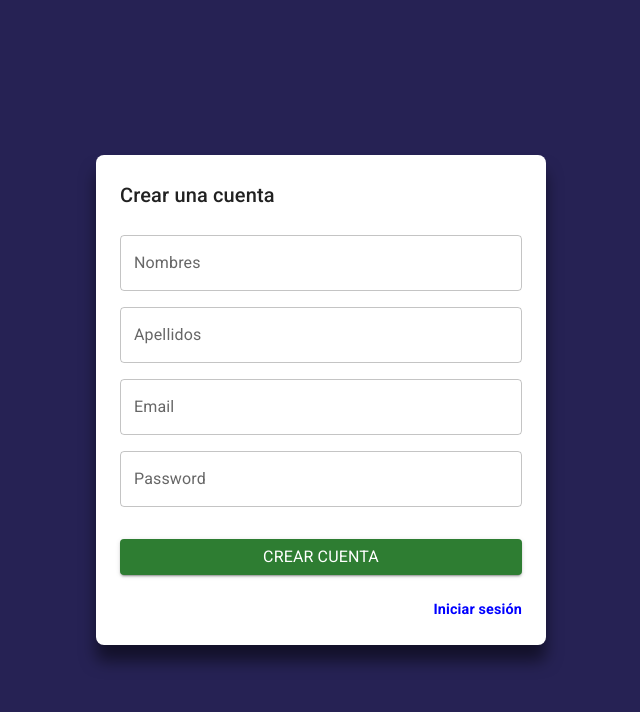
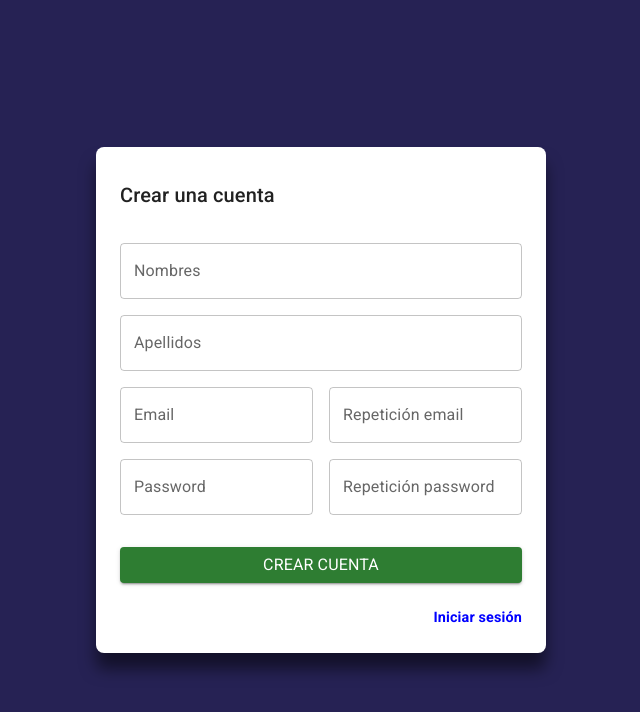
Before and after one commit to fabi4872/app-react, a React (Vite) app: page /auth/register in a window 1280 px wide. Shown: the top 712 px of the page, without its empty margins (319-959 px from the left). Built offline with nearby package versions, Linux system fonts and the light colour scheme.

Commit message:
Avances en proyecto con refactoring

```diff
--- a/src/auth/layout/AuthBasicTextFields.jsx
+++ /dev/null
@@ -1,15 +0,0 @@
-import { Box, TextField } from '@mui/material';
-
-export const AuthBasicTextFields = ({ type, component, autoComplete, id, name, value, label, variant, placeholder }) => {
-  return (
-    <Box
-      component={ component }
-      xs={ 12 } md={ 6 }
-      sx={{ mt: 2 }}
-      autoComplete={ autoComplete }
-    >
-
-      <TextField type={ type } id={ id } name={ name } value={ value } label={ label } variant={ variant } placeholder={ placeholder } fullWidth />
-    </Box>
-  )
-}
--- /dev/null
+++ b/src/auth/layout/AuthInput.jsx
@@ -0,0 +1,12 @@
+import { Grid, TextField } from '@mui/material';
+
+export const AuthInput = ({ type, id, name, value, label, variant, placeholder, autoComplete, xs, md }) => {
+  return (
+    <Grid
+      item
+      xs={ xs } md={ md }
+    >
+      <TextField type={ type } id={ id } name={ name } value={ value } label={ label } variant={ variant } placeholder={ placeholder } autoComplete={ autoComplete } fullWidth />
+    </Grid>
+  )
+}
--- /dev/null
+++ b/src/auth/layout/AuthInputContainer.jsx
@@ -0,0 +1,16 @@
+import { Grid } from '@mui/material';
+
+export const AuthInputContainer = ({ children }) => {
+  return (
+    <Grid
+      container
+      direction="row"
+      spacing={ 2 }
+      sx={{ mt: 2 }}
+    >
+
+      { children }
+
+    </Grid>
+  )
+}
--- a/src/auth/layout/index.js
+++ b/src/auth/layout/index.js
@@ -1,7 +1,8 @@
 export * from './AuthContainer';
 export * from './AuthFormContainer';
-export * from './AuthBasicTextFields';
+export * from './AuthInput';
 export * from './AuthButton';
 export * from './AuthButtonContainer';
 export * from './AuthLinkContainer';
 export * from './AuthLink';
+export * from './AuthInputContainer';
--- a/src/auth/pages/LoginPage.jsx
+++ b/src/auth/pages/LoginPage.jsx
@@ -1,15 +1,17 @@
 import { Google } from '@mui/icons-material';
 import { Typography } from '@mui/material';
-import { AuthBasicTextFields, AuthButton, AuthButtonContainer, AuthContainer, AuthFormContainer, AuthLink, AuthLinkContainer } from '../layout';
+import { AuthInput, AuthButton, AuthButtonContainer, AuthContainer, AuthFormContainer, AuthInputContainer, AuthLink, AuthLinkContainer } from '../layout';
 
 export const LoginPage = () => {
   return (
     <AuthContainer>
       <AuthFormContainer>
-        <Typography sx={{ mb: 3 }} variant="h6">Iniciar sesión</Typography>
+        <Typography sx={{ mt: 1 }} variant="h6">Iniciar sesión</Typography>
 
-        <AuthBasicTextFields type="email" component="form" autoComplete="off" id="email" name="email" value="" label="Email" variant="outlined" placeholder="Email" />
-        <AuthBasicTextFields type="password" component="form" autoComplete="off" id="password" name="password" value="" label="Password" variant="outlined" placeholder="Password" />
+        <AuthInputContainer>
+          <AuthInput type="email" id="email" name="email" value="" label="Email" variant="outlined" placeholder="Email" autoComplete="off" xs={ 12 } md={ 12 } />
+          <AuthInput type="password" id="password" name="password" value="" label="Password" variant="outlined" placeholder="Password" autoComplete="off" xs={ 12 } md={ 12 } />
+        </AuthInputContainer>
 
         <AuthButtonContainer>
           <AuthButton variant="contained" nombre="Google" color="error" onClick={ () => {} } xs={ 12 } md= { 6 } >
--- a/src/auth/pages/RegisterPage.jsx
+++ b/src/auth/pages/RegisterPage.jsx
@@ -1,16 +1,20 @@
 import { Typography } from '@mui/material';
-import { AuthBasicTextFields, AuthButton, AuthButtonContainer, AuthContainer, AuthFormContainer, AuthLink, AuthLinkContainer } from '../layout';
+import { AuthInput, AuthButton, AuthButtonContainer, AuthContainer, AuthFormContainer, AuthInputContainer, AuthLink, AuthLinkContainer } from '../layout';
 
 export const RegisterPage = () => {
   return (
     <AuthContainer>
       <AuthFormContainer>
-        <Typography sx={{ mb: 3 }} variant="h6">Crear una cuenta</Typography>
+        <Typography sx={{ mt: 1 }} variant="h6">Crear una cuenta</Typography>
 
-        <AuthBasicTextFields type="text" component="form" autoComplete="off" id="nombres" name="nombres" value="" label="Nombres" variant="outlined" placeholder="Nombres" />
-        <AuthBasicTextFields type="text" component="form" autoComplete="off" id="apellidos" name="apellidos" value="" label="Apellidos" variant="outlined" placeholder="Apellidos" />
-        <AuthBasicTextFields type="email" component="form" autoComplete="off" id="email" name="email" value="" label="Email" variant="outlined" placeholder="Email" />
-        <AuthBasicTextFields type="password" component="form" autoComplete="off" id="password" name="password" value="" label="Password" variant="outlined" placeholder="Password" />
+        <AuthInputContainer>
+          <AuthInput type="text" id="nombres" name="nombres" value="" label="Nombres" variant="outlined" placeholder="Nombres" autoComplete="off" xs={ 12 } md={ 12 } />
+          <AuthInput type="text" id="apellidos" name="apellidos" value="" label="Apellidos" variant="outlined" placeholder="Apellidos" autoComplete="off" xs={ 12 } md={ 12 } />
+          <AuthInput type="email" id="email" name="email" value="" label="Email" variant="outlined" placeholder="Email" autoComplete="off" xs={ 12 } md={ 6 } />
+          <AuthInput type="email" id="repeticion-email" name="repeticion-email" value="" label="Repetición email" variant="outlined" placeholder="Repeticion email" autoComplete="off" xs={ 12 } md={ 6 } />
+          <AuthInput type="password" id="password" name="password" value="" label="Password" variant="outlined" placeholder="Password" autoComplete="off" xs={ 12 } md={ 6 } />
+          <AuthInput type="password" id="repeticion-password" name="repeticion-password" value="" label="Repetición password" variant="outlined" placeholder="Repetición password" autoComplete="off" xs={ 12 } md={ 6 } />
+        </AuthInputContainer>
 
         <AuthButtonContainer>
           <AuthButton variant="contained" nombre="Crear cuenta" color="success" onClick={ () => {} } xs={ 12 } md= { 12 } />
```
